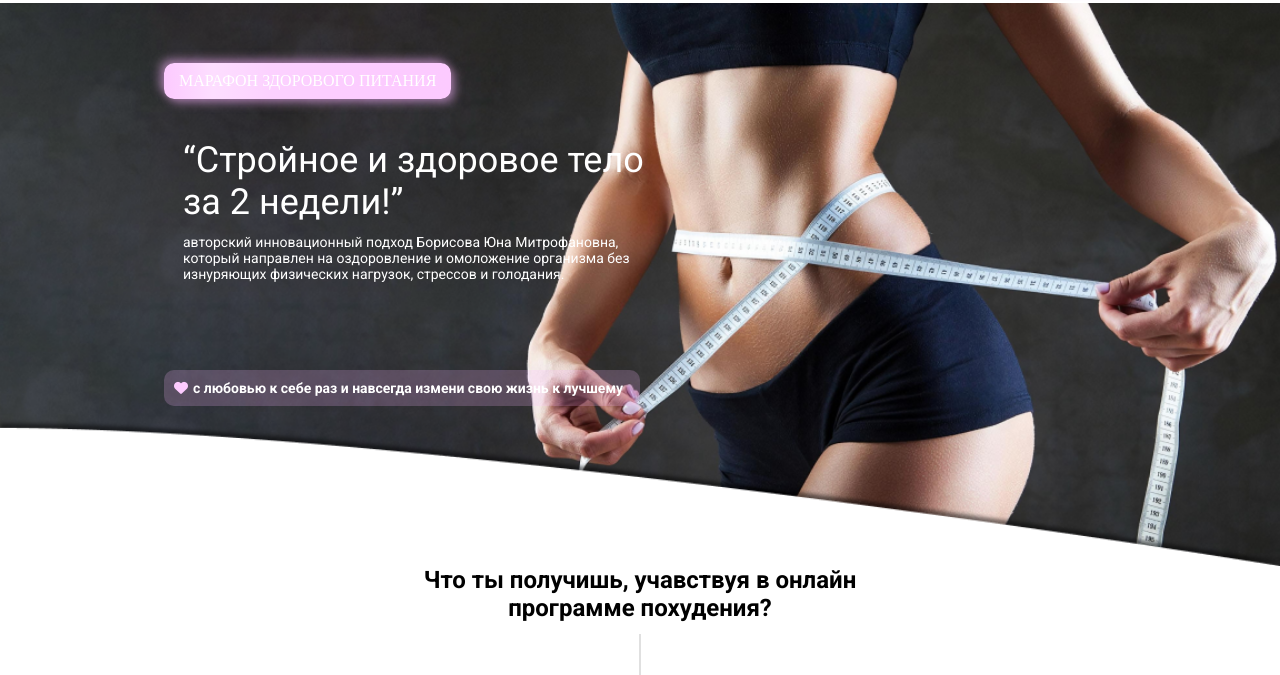
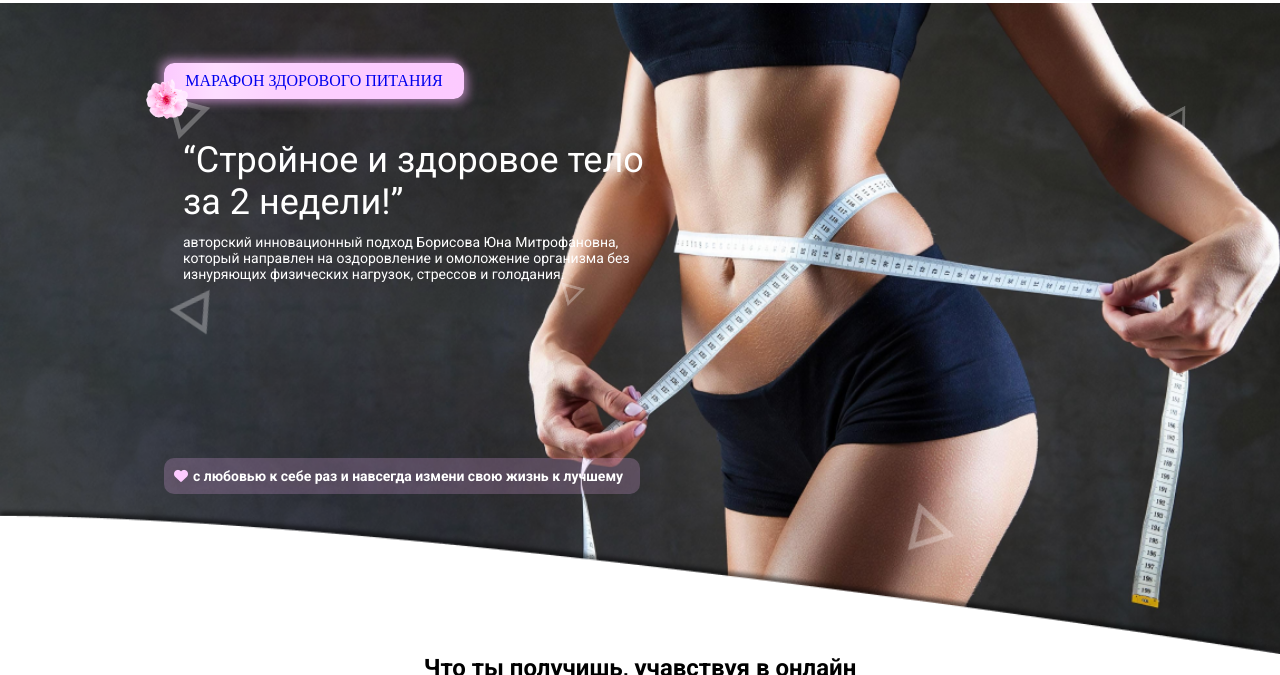
Before and after one commit to yevstrikha/light-weight, a plain HTML site: page index.html in a window 1280 px wide. Shown: the part 51-726 px from the top of the page. Drawn offline with Linux system fonts and the light colour scheme.

Commit message:
main triangles

```diff
--- a/css/style.scss
+++ b/css/style.scss
@@ -89,6 +89,43 @@ header {
   padding-bottom: 160px;
   position: relative;
 
+  .polygon {
+    position: absolute;
+    width: 50px;
+    height: 50px;
+  }
+
+  .polygon_1 {
+    top: 33px;
+    left: 0;
+  }
+  .polygon_2{
+    left: 165px;
+    bottom: 310px;
+    transform: rotate(79deg);
+  }
+  .polygon_3{
+    left: 550px;
+    bottom: 333px;
+    transform: scale(0.55);
+  }
+  .polygon_4{
+    right: 70px;
+    top: 90px;
+    transform: rotate(316deg);
+    img{
+      transform: scale(0.55);
+    }
+  }
+  .polygon_5{
+    right: 325px;
+    bottom: 90px;
+    transform: rotate(28deg);
+    img{
+      transform: scale(1.1);
+    }
+  }
+
   .main_bottom {
     position: absolute;
     left: 0;
@@ -108,6 +145,19 @@ header {
     padding: 9px 15px;
     color: white;
     margin-bottom: 40px;
+    position: relative;
+    max-width: 300px;
+    width: 100%;
+    text-align: center;
+    cursor: pointer;
+
+    .flower {
+      position: absolute;
+      bottom: -16px;
+      left: -22px;
+      width: 40px;
+      height: 40px;
+    }
   }
 
   h2 {
@@ -126,7 +176,6 @@ header {
     margin-left: 19px;
     max-width: 50%;
     padding-bottom: 88px;
-
         &:last-of-type {
       font-style: normal;
       font-weight: 700;
@@ -182,7 +231,7 @@ header {
   }
 
   .step {
-    margin-bottom:  40px;
+    margin-bottom: 40px;
     display: flex;
     justify-content: space-around;
     position: relative;
@@ -211,7 +260,8 @@ header {
       justify-content: center;
       align-items: center;
       border-radius: 50%;
-p{
+
+      p {
         font-family: 'Roboto';
         font-style: normal;
         font-weight: 700;
--- a/index.html
+++ b/index.html
@@ -6,7 +6,12 @@
           content="width=device-width, user-scalable=no, initial-scale=1.0, maximum-scale=1.0, minimum-scale=1.0">
     <meta http-equiv="X-UA-Compatible" content="ie=edge">
     <title>Light Weight</title>
+    <link rel="apple-touch-icon" sizes="180x180" href="images/favicons/apple-touch-icon.png">
+    <link rel="icon" type="image/png" sizes="32x32" href="images/favicons/favicon-32x32.png">
+    <link rel="icon" type="image/png" sizes="16x16" href="images/favicons/favicon-16x16.png">
+    <link rel="shortcut icon" href="images/favicons/favicon.ico" type="image/x-icon">
     <link rel="stylesheet" href="css/style.css">
+
 </head>
 <body>
 <header>
@@ -42,17 +47,39 @@
     </div>
 </header>
 <div class="main">
+    <div class="polygon polygon_3">
+        <img src="images/polygon.png" alt="">
+    </div>
+    <div class="polygon polygon_4">
+        <img src="images/polygon.png" alt="">
+    </div>
+    <div class="polygon polygon_5">
+        <img src="images/polygon.png" alt="">
+    </div>
     <div class="main_bottom">
         <img src="images/main_bottom.png" alt="">
     </div>
     <div class="container">
-        <a href="#" class="main_btn btn">МАРАФОН ЗДОРОВОГО ПИТАНИЯ</a>
+        <div class="main_btn">
+            <a href="#" class=" btn">МАРАФОН ЗДОРОВОГО ПИТАНИЯ</a>
+            <div class="flower">
+                <img src="images/flower.png" alt="">
+            </div>
+            <div class="polygon polygon_1">
+                <img src="images/polygon.png" alt="">
+            </div>
+
+        </div>
         <h2>“Стройное и здоровое тело
             за 2 недели!”</h2>
         <p>авторский инновационный подход Борисова Юна Митрофановна,
             который направлен на оздоровление и омоложение
             организма без изнуряющих физических нагрузок, стрессов и
-            голодания.</p>
+            голодания.
+        <div class="polygon polygon_2">
+            <img src="images/polygon.png" alt="">
+        </div>
+        </p>
         <p>с любовью к себе раз и навсегда измени свою жизнь к лучшему</p>
     </div>
 </div>
```
Also changed, not shown: css/style.css, images/favicons/android-chrome-192x192.png (added), images/favicons/android-chrome-512x512.png (added), images/favicons/apple-touch-icon.png (added), images/favicons/favicon-16x16.png (added), images/favicons/favicon-32x32.png (added), images/favicons/favicon.ico (added), images/favicons/site.webmanifest (added), images/flower.png (added), images/polygon.png (added), 1 other file. Lines whose indentation alone changed are shown as unchanged.
